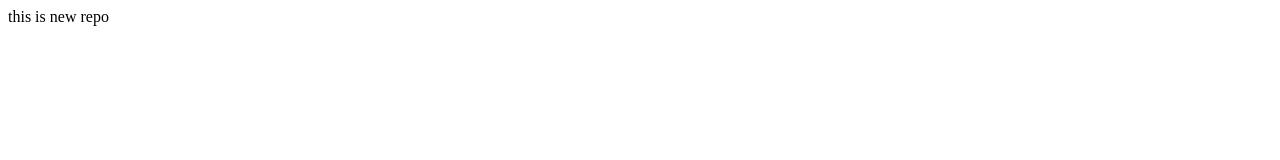
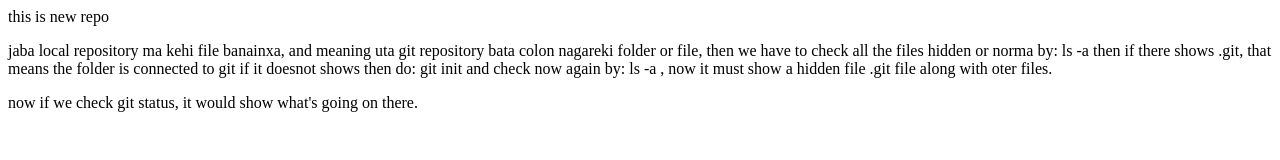
Before and after one commit to MK-2025-cell/localReps, a plain HTML site: page index.html in a window 1280 px wide. Drawn offline with Linux system fonts and the light colour scheme.

Commit message:
modified some lines

```diff
--- a/index.html
+++ b/index.html
@@ -1 +1,9 @@
 <p>this is new repo</p>
+<p>jaba local repository ma kehi file banainxa, and meaning uta git repository bata colon nagareki folder or file,
+    then we have to check all the files hidden or norma by: ls -a
+    then if there shows .git, that means the folder is connected to git
+    if it doesnot shows then do: git init
+    and check now again by: ls -a   , now it must show a hidden file .git
+    file along with oter files.
+</p>
+<p>now if we check git status, it would show what's going on there.</p>
```
